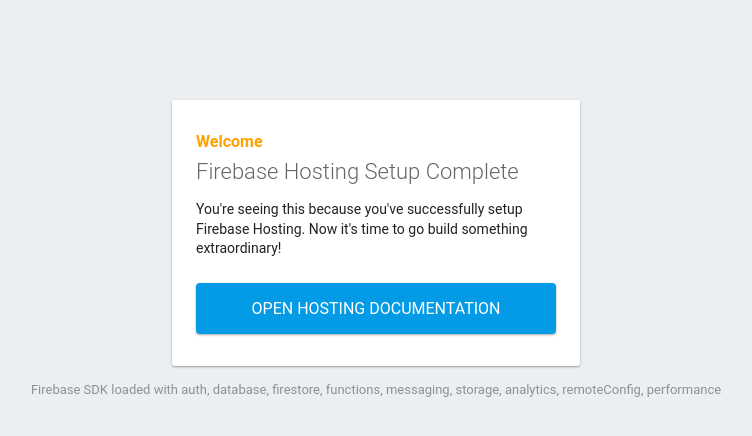
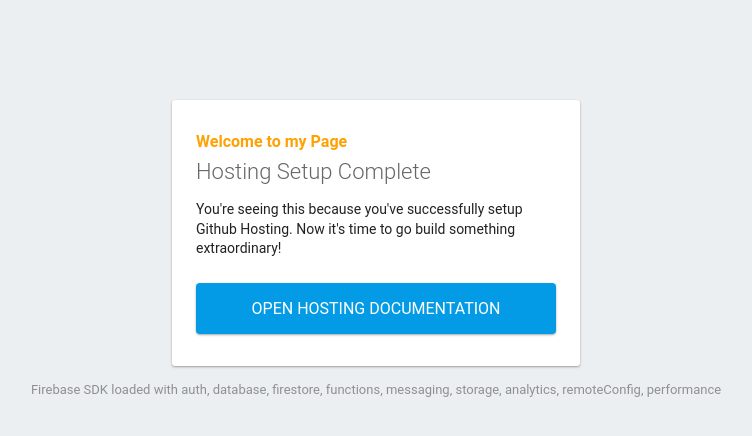
Before and after one commit to moritzsto/moritzsto.github.io, a plain HTML site: page index.html in a window 1280 px wide. Shown: the whole page, without its empty margins (264-1016 px from the left). Drawn offline with Linux system fonts and the light colour scheme; some packages are replaced by stand-ins of ours.

Commit message:
Update index.html

```diff
--- a/index.html
+++ b/index.html
@@ -40,9 +40,9 @@
   </head>
   <body>
     <div id="message">
-      <h2>Welcome</h2>
-      <h1>Firebase Hosting Setup Complete</h1>
-      <p>You're seeing this because you've successfully setup Firebase Hosting. Now it's time to go build something extraordinary!</p>
+      <h2>Welcome to my Page</h2>
+      <h1>Hosting Setup Complete</h1>
+      <p>You're seeing this because you've successfully setup Github Hosting. Now it's time to go build something extraordinary!</p>
       <a target="_blank" href="https://firebase.google.com/docs/hosting/">Open Hosting Documentation</a>
     </div>
     <p id="load">Firebase SDK Loading&hellip;</p>
```
